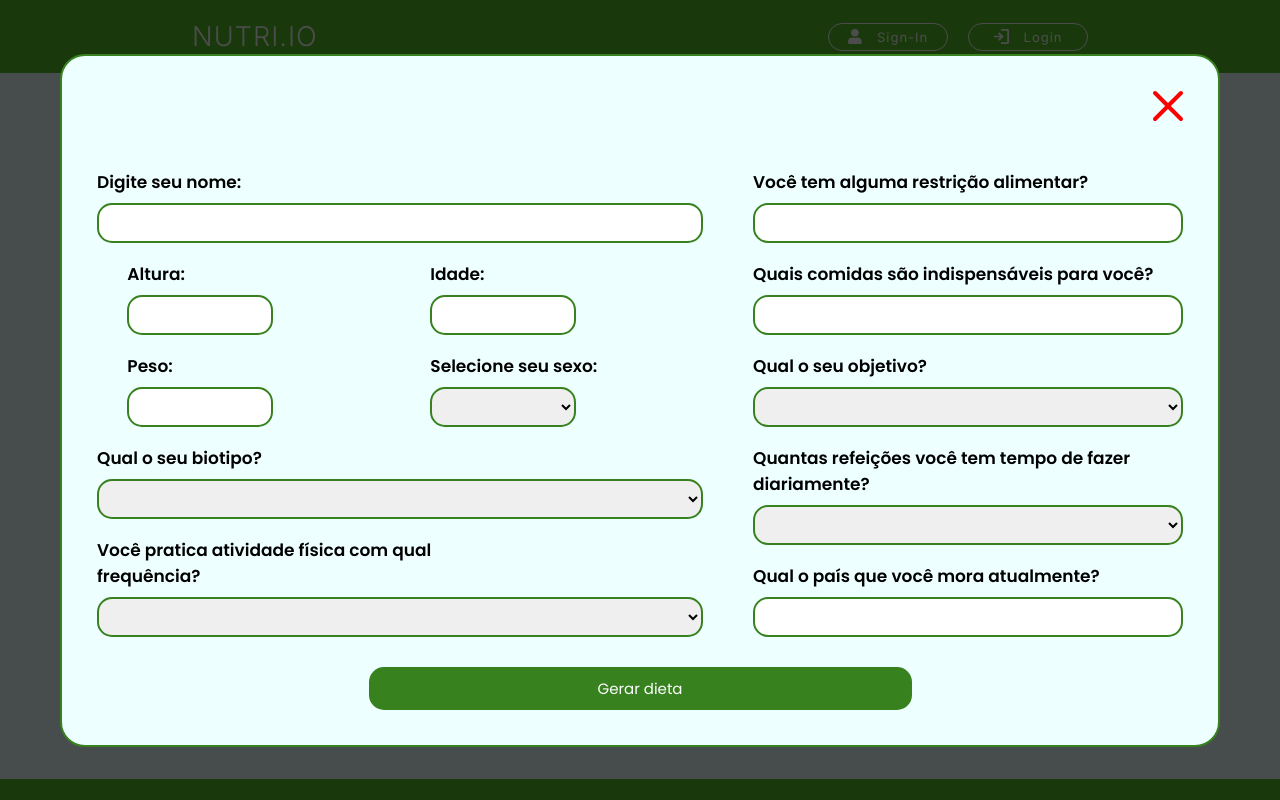
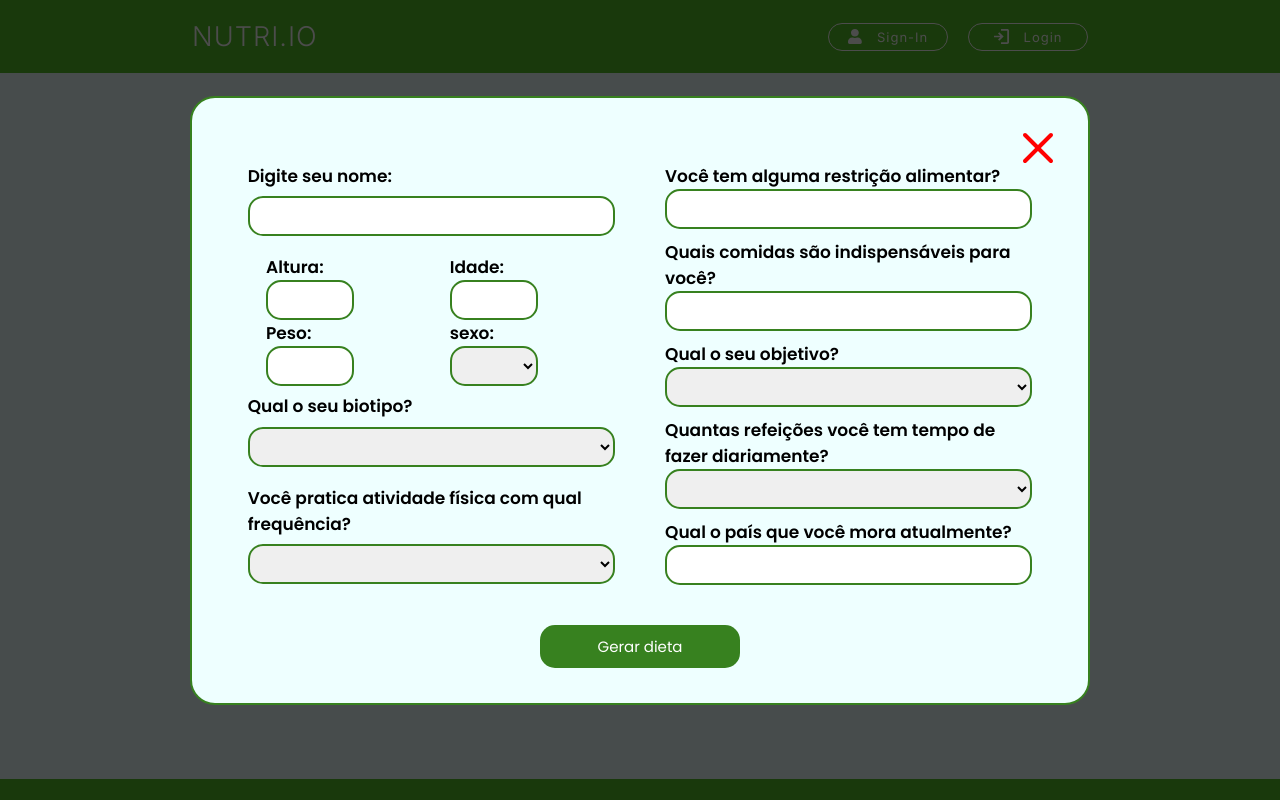
Before and after one commit to MarcosTenorioDev/Nutri.io, a React (Vite) app: page /home in a window 1280 px wide. Both pictures are taken after a click on the button "Gerar Dieta". Shown: the top 800 px of the page. Built offline with nearby package versions, Linux system fonts and the light colour scheme; no server answers.

Commit message:
:sparkles: feat: function to add Form Data to object Person

```diff
--- a/src/assets/css/GenerateDiet.css
+++ b/src/assets/css/GenerateDiet.css
@@ -9,7 +9,9 @@
     color: white;
     border: none;
     opacity: 100%;
+    cursor: pointer;
 }
+
 .buttonForm{
     background-color: #37811F;
     padding: 10px 15px;
@@ -21,10 +23,10 @@
     border: none;
     opacity: 100%;
     width: 50%;
-
-}
-
-.button:hover{
+    max-width: 200px;
+    min-width: 100px;
+    align-self: center;
+    margin-top: 30px;
     cursor: pointer;
 }
 
@@ -62,14 +64,29 @@
     border-radius: 25px;
     display: flex;
     flex-direction: column;
-    gap: 30px;
     align-items: center;
+    width: 900px
 
 }
 
-.modalContent{
+.allInputsContainer{
     display: flex;
     gap: 50px;
+}
+
+.rightSide{
+    width: 50%;
+
+}
+.leftSide{
+    width: 50%;
+    display: flex;
+    flex-direction: column;
+    justify-content: space-between;
+}
+
+.modalContent{
+    width: 95%;
 }
 
 .smallInputContainer{
@@ -87,7 +104,6 @@
 .input{
     display: flex;
     flex-direction: column;
-    font-family: poppins, sans-serif;
 }
 
 .modalForm{
@@ -99,7 +115,6 @@
     font-family:poppins, sans-serif;
     font-weight: 600;
     font-size: 17px;
-    margin: 18px 0 8px 0;
     width: 100%;
     max-width: 430px;
 }
@@ -113,6 +128,7 @@
     font-family: poppins, sans-serif;
     font-weight: 500;
     width: 100%;
+    margin-bottom: 10px;
 
 }
 .modalSmallInput{
@@ -133,6 +149,16 @@
     .button{
         width: 100%;
         margin-top: 20px;
+    }
+    .allInputsContainer{
+        flex-direction: column;
+        gap: 0;
+    }
+    .leftSide{
+        width: 100%;
+    }
+    .rightSide{
+        width: 100%;
     }
     .modal{
         position: absolute;
@@ -187,11 +213,12 @@
         width: 100%;
         justify-content: space-between;
         gap: 20px;
+        margin-bottom: 10px;
 
     }
     .modalSmallInput{
-        height: 40px;
-        border-radius: 15px;
+        height: 30px;
+        border-radius: 10px;
         border: 2px solid #37811F;
         outline: none;
         padding: 0px 20px;
--- a/src/components/GenerateDiet.jsx
+++ b/src/components/GenerateDiet.jsx
@@ -11,20 +11,20 @@ const GenerateDiet = () => {
   const body = document.body;
   const [showModal, setShowModal] = useState(false);
 
-const openModal = () =>{
+  const openModal = () => {
     setShowModal(true);
-  window.scrollTo(0,0);
+    window.scrollTo(0, 0);
     body.classList.add('modalOpen');
     Modal()
   }
 
-const closeModal = () =>{
+  const closeModal = () => {
     setShowModal(false);
     body.classList.remove('modalOpen');
     Modal();
   }
 
-const [person, setPerson] = useState ({
+  const [person, setPerson] = useState({
     name: '',
     height: '',
     weight: '',
@@ -32,26 +32,62 @@ const [person, setPerson] = useState ({
     sex: '',
     biotype: '',
     activityFrequence: '',
-  alimentarRestriction: '',
-  foodsIndispensable: '',
+    restrictFoods: '',
+    indispensableFoods: '',
     objective: '',
     dailyRefsNumber: '',
     lives: '',
   });
 
+  const handleSubmit = (event) => {
+    event.preventDefault();
+    const nameInput = event.target.elements.name.value;
+    const heightInput = event.target.elements.height.value;
+    const weightInput = event.target.elements.weight.value;
+    const ageInput = event.target.elements.age.value;
+    const sexInput = event.target.elements.sex.value;
+    const biotypeInput = event.target.elements.bioType.value;
+    const activityFrequenceInput = event.target.elements.activityFrequence.value;
+    const restrictFoodsInput = event.target.elements.restrictFoods.value;
+    const indispensableFoodsInput = event.target.elements.indispensableFoods.value;
+    const objectiveInput = event.target.elements.objective.value;
+    const dailyRefsNumberInput = event.target.elements.dailyRefsNumber.value;
+    const livesInput = event.target.elements.lives.value;
+
+    setPerson((prevPerson) => ({
+      ...prevPerson,
+      name: nameInput,
+      height: heightInput,
+      weight: weightInput,
+      age: ageInput,
+      sex: sexInput,
+      biotype: biotypeInput,
+      activityFrequence: activityFrequenceInput,
+      restrictFoods: restrictFoodsInput,
+      indispensableFoods: indispensableFoodsInput,
+      objective: objectiveInput,
+      dailyRefsNumber: dailyRefsNumberInput,
+      lives: livesInput,
+    }));
+    console.log(person)
+  }
+
   const Modal = () => {
+
+
     if (showModal === true) {
 
-    return(
+      return (
         <>
           <div className="modal">
             <div className='overlay'>
-          <button className='closeModalBtn' onClick={closeModal}><img src={closeBtn} alt="" className='closeBtn'/></button>
+              <button className='closeModalBtn' onClick={closeModal}><img src={closeBtn} alt="" className='closeBtn' /></button>
               <div className='modalContent'>
-            <div className='leftSide'>
-              <form className='modalForm'>
+                <form className='modalForm' onSubmit={handleSubmit}>
+                  <div className="allInputsContainer">
+                    <div className="leftSide">
                       <label htmlFor="name" className='modalLabel'>Digite seu nome:</label>
-                  <input type="text" id="name" name="name" className='modalInput'/>
+                      <input type="text" id="name" name="name" className='modalInput' />
 
 
                       <div className='smallInputContainer'>
@@ -72,8 +108,8 @@ const Modal = () => {
                             <input type="number" id='age' name='age' className='modalSmallInput' />
                           </div>
                           <div className='input'>
-                    <label hmtlFor="sexo" className='modalLabel'>Selecione seu sexo:</label>
-                        <select id="sexo" name="sexo" className='modalSmallInput'>
+                            <label hmtlFor="sex" className='modalLabel'>sexo:</label>
+                            <select id="sex" name="sex" className='modalSmallInput'>
                               <option value="" selected></option>
                               <option value="masculino">Masculino</option>
                               <option value="feminino">Feminino</option>
@@ -100,13 +136,8 @@ const Modal = () => {
                         <option value="menos de uma vez por semana">Menos de uma vez por semana</option>
                         <option value="não pratico atividade física">Não pratico atividade física</option>
                       </select>
-
-
-              </form>
                     </div>
-
-            <div className='rightSide'>
-              <form className='modalForm'>
+                    <div className="rightSide">
                       <label htmlFor="restrictFoods" className='modalLabel'>Você tem alguma restrição alimentar?</label>
                       <input type="text" id='restrictFoods' name='restrictFoods' className='modalInput' />
 
@@ -116,29 +147,29 @@ const Modal = () => {
                       <label htmlFor="objective" className='modalLabel'>Qual o seu objetivo?</label>
                       <select name="objective" id="objective" className='modalInput'>
                         <option value=""></option>
-                    <option value="">1</option>
-                    <option value="">2</option>
-                    <option value="">3</option>
-                    <option value="">4</option>
+                        <option value="1">1</option>
+                        <option value="2">2</option>
+                        <option value="3">3</option>
+                        <option value="4">4</option>
                       </select>
 
-                  <label htmlFor="refs" className='modalLabel'>Quantas refeições você tem tempo de fazer diariamente?</label>
-                  <select name="refs" id="refs" className='modalInput'>
+                      <label htmlFor="dailyRefsNumber" className='modalLabel'>Quantas refeições você tem tempo de fazer diariamente?</label>
+                      <select name="dailyRefsNumber" id="dailyRefsNumber" className='modalInput'>
                         <option value=""></option>
-                    <option value="">3-4 refeições</option>
-                    <option value="">5-6 refeições</option>
-
+                        <option value="3-4">3-4 refeições</option>
+                        <option value="5-6">5-6 refeições</option>
                       </select>
 
                       <label htmlFor="lives" className='modalLabel'>Qual o país que você mora atualmente?</label>
-                    <input type="text" id='lives' name='lives' className='modalInput'  />
-              </form>
+                      <input type="text" id='lives' name='lives' className='modalInput' />
+                    </div>
                   </div>
 
-
+                  <button className='buttonForm'>Gerar dieta</button>
+                </form>
 
               </div>
-          <button className='buttonForm'>Gerar dieta</button>
+
             </div>
           </div>
         </>
@@ -149,7 +180,7 @@ const Modal = () => {
   }
 
   function getChat(pergunta) {
-    const OPENAI_API_KEY =  API_KEY;
+    const OPENAI_API_KEY = API_KEY;
     const content = pergunta;
 
     const config = {
```
Lines whose indentation alone changed are shown as unchanged.
